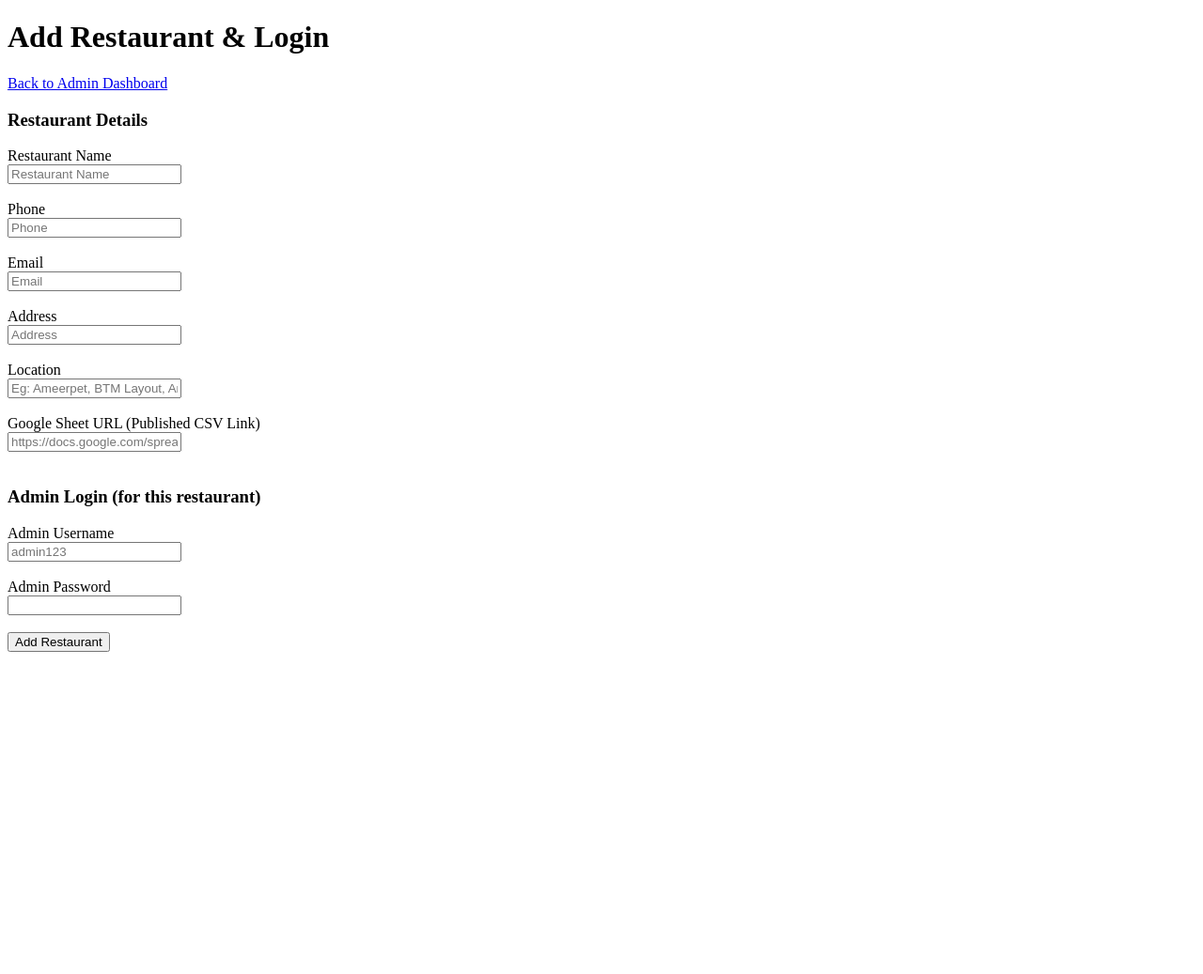
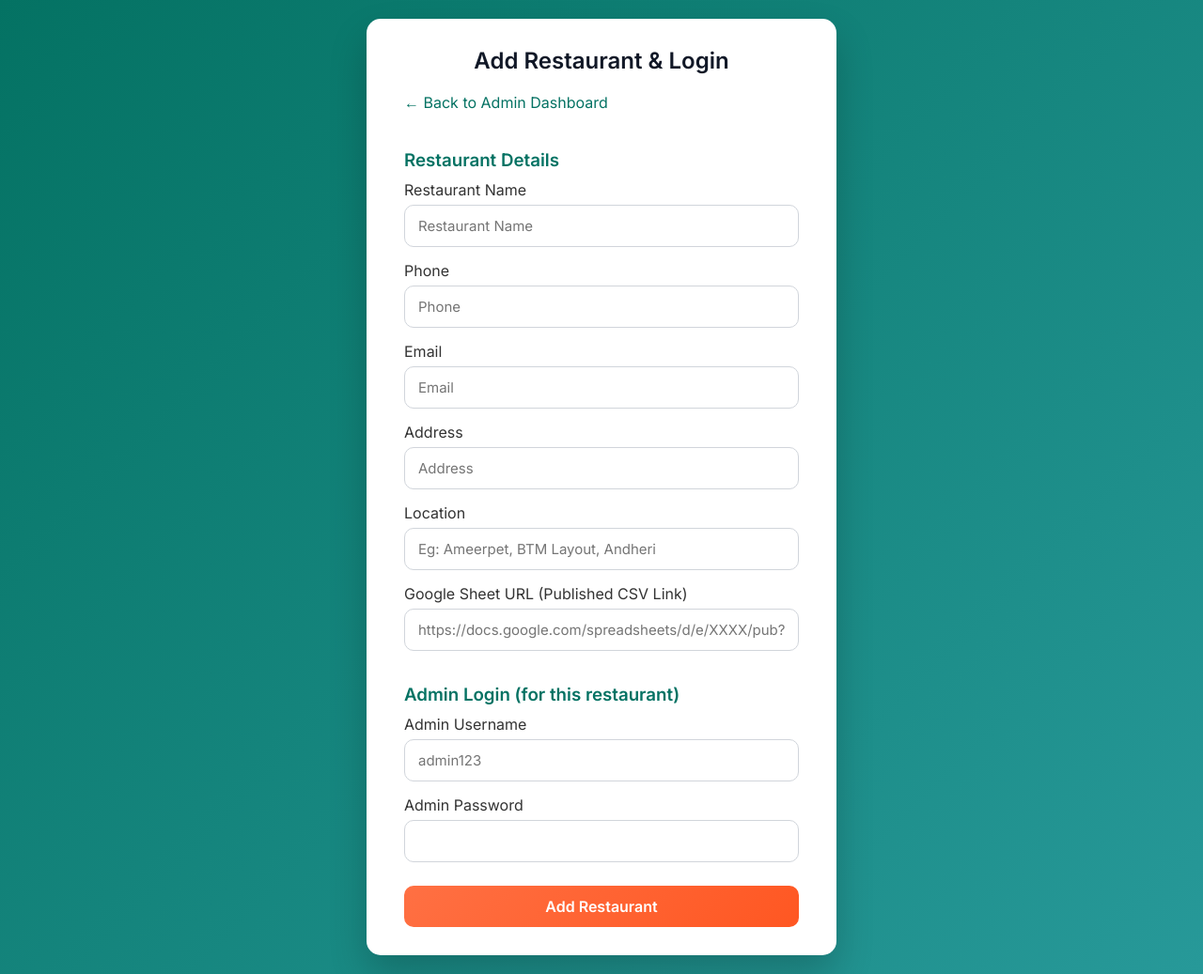
Before and after one commit to veera2121/delivery_webiste, a Flask app: page /admin/add_restaurant in a window 1280 px wide. Shown: the whole page at 94% size. Before the commit the page ends 694 px from the top, so only its background shows below. Run offline with Flask 3, Linux system fonts and the light colour scheme; the visitor is signed in with stand-in values (Sample User, id 1).

Commit message:
add chnages

```diff
--- a/app.py
+++ b/app.py
@@ -37,8 +37,23 @@ from models import (
 )
 
 # ================= APP =================
+# ================= APP =================
 app = Flask(__name__)
-app.config["SECRET_KEY"] = "my-super-secret-key-123"
+
+# 🔐 SECURITY & CSRF CONFIG
+app.config.update(
+    SECRET_KEY=os.getenv("SECRET_KEY", "my-super-secret-key-123"),
+    WTF_CSRF_ENABLED=True,
+    WTF_CSRF_TIME_LIMIT=3600,
+    SESSION_COOKIE_HTTPONLY=True,
+    SESSION_COOKIE_SAMESITE="Lax"
+)
+
+if os.getenv("FLASK_ENV") == "production":
+    app.config["SESSION_COOKIE_SECURE"] = True
+
+# 🔐 INIT CSRF (AFTER config)
+csrf = CSRFProtect(app)
 
 # ================= DATABASE =================
 db_url = os.getenv("DATABASE_URL")
@@ -81,7 +96,7 @@ socketio = SocketIO(
 # ================= BLUEPRINTS =================
 app.register_blueprint(users_bp, url_prefix="/users")
 
-socketio = SocketIO(app, cors_allowed_origins="*")
+
 # ------------------ UTILS ------------------
 def generate_otp():
     return str(secrets.randbelow(900000) + 100000)
@@ -104,8 +119,14 @@ def haversine(lat1, lon1, lat2, lon2):
     c = 2 * math.asin(math.sqrt(a))
     return R * c
 # ------------------ ADMIN CONFIG ------------------
-ADMIN_USERNAME = "admin"
-ADMIN_PASSWORD = "password123"
+
+# Admin credentials
+ADMIN_USERNAME = os.getenv("ADMIN_USERNAME", "admin")
+# Use the hashed password instead of plain text
+# Admin credentials
+ADMIN_USERNAME = os.getenv("ADMIN_USERNAME", "admin")  # default username
+ADMIN_PASSWORD_HASH ="scrypt:32768:8:1$KjIRJyvNzAIMkq3H$93b2da15188e769f503cc5c4285c7281bd8b42b774b320355f476652eafc983e994d285b434753ae852d8faabec936e50b8f63d43d8d0ffd8ab09b4614501661"
+
 app.permanent_session_lifetime = timedelta(hours=6)
 from flask import request
 from flask import request, session, render_template
@@ -113,7 +134,13 @@ from flask import request, session, render_template
 from datetime import datetime
 @app.route("/")
 def home():
-    selected_location = request.args.get("location", "").strip()
+       # Fetch all distinct locations from database
+    locations = db.session.query(Restaurant.location).distinct().all()
+    # Convert SQLAlchemy tuples to simple list
+    all_locations = [loc[0] for loc in locations]
+
+    # Do NOT select any by default
+    selected_location = ""  # placeholder will be shown
 
     # 🔹 Filter restaurants by selected location
     if selected_location:
@@ -761,15 +788,25 @@ def place_order():
 
 
 # ------------------ SUPER ADMIN ------------------
-@csrf.exempt
+
 @app.route("/admin/login", methods=["GET", "POST"])
 def admin_login():
+    if session.get("admin_logged_in"):
+        return redirect(url_for("admin_dashboard"))
+
     if request.method == "POST":
-        if request.form.get("username") == ADMIN_USERNAME and request.form.get("password") == ADMIN_PASSWORD:
+        username = request.form.get("username")
+        password = request.form.get("password")
+
+        if username == ADMIN_USERNAME and check_password_hash(ADMIN_PASSWORD_HASH, password):
             session["admin_logged_in"] = True
             return redirect(url_for("admin_dashboard"))
+
         flash("Invalid login", "danger")
+
     return render_template("admin_login.html")
+
+
 from datetime import datetime, timedelta
 from flask import session, redirect, url_for, render_template, request
 from models import Order, Restaurant, DeliveryPerson, db
@@ -933,12 +970,19 @@ def update_status(order_id):
     return redirect(url_for("restaurant_dashboard"))
 
 
-
 @app.route("/admin/logout")
 def admin_logout():
     session.pop("admin_logged_in", None)
+    flash("Logged out successfully", "success")
     return redirect(url_for("admin_login"))
-
+def admin_required(f):
+    @wraps(f)
+    def decorated_function(*args, **kwargs):
+        if not session.get("admin_logged_in"):
+            flash("You must be logged in as admin to access this page", "danger")
+            return redirect(url_for("admin_login"))
+        return f(*args, **kwargs)
+    return decorated_function
 # ------------------ RESTAURANT OWNER ------------------
 @app.route("/restaurant/login", methods=["GET", "POST"])
 def restaurant_login():
--- a/templates/add_restaurant.html
+++ b/templates/add_restaurant.html
@@ -3,45 +3,144 @@
 <head>
   <meta charset="UTF-8">
   <title>Add Restaurant & User</title>
+  <link href="https://fonts.googleapis.com/css2?family=Inter:wght@400;600&display=swap" rel="stylesheet">
+  <style>
+    * {
+      box-sizing: border-box;
+      margin: 0;
+      padding: 0;
+      font-family: 'Inter', system-ui, sans-serif;
+    }
+
+    body {
+      background: linear-gradient(135deg, #047263, #279999);
+      min-height: 100vh;
+      display: flex;
+      justify-content: center;
+      align-items: center;
+      padding: 20px;
+    }
+
+    .container {
+      background: #fff;
+      padding: 30px 40px;
+      border-radius: 15px;
+      max-width: 500px;
+      width: 100%;
+      box-shadow: 0 20px 40px rgba(0,0,0,0.2);
+    }
+
+    h1 {
+      font-size: 24px;
+      margin-bottom: 20px;
+      color: #111827;
+      text-align: center;
+    }
+
+    h3 {
+      margin-top: 20px;
+      margin-bottom: 10px;
+      color: #047263;
+      font-weight: 600;
+    }
+
+    label {
+      display: block;
+      margin-bottom: 6px;
+      font-weight: 500;
+      color: #333;
+    }
+
+    input {
+      width: 100%;
+      padding: 12px 14px;
+      margin-bottom: 15px;
+      border-radius: 10px;
+      border: 1px solid #d1d5db;
+      font-size: 15px;
+      transition: all 0.2s;
+    }
+
+    input:focus {
+      outline: none;
+      border-color: #047263;
+      box-shadow: 0 0 0 3px rgba(4,114,99,0.2);
+    }
+
+    button {
+      width: 100%;
+      padding: 12px;
+      background: linear-gradient(135deg, #ff7043, #ff5722);
+      border: none;
+      border-radius: 10px;
+      color: #fff;
+      font-size: 16px;
+      font-weight: 700;
+      cursor: pointer;
+      margin-top: 10px;
+      transition: all 0.2s;
+    }
+
+    button:hover {
+      transform: translateY(-2px);
+      box-shadow: 0 8px 20px rgba(255,87,34,0.35);
+    }
+
+    a {
+      display: inline-block;
+      margin-bottom: 20px;
+      color: #047263;
+      text-decoration: none;
+      font-weight: 500;
+    }
+
+    a:hover {
+      text-decoration: underline;
+    }
+
+    @media (max-width: 550px) {
+      .container {
+        padding: 20px;
+      }
+    }
+  </style>
 </head>
 <body>
+  <div class="container">
     <h1>Add Restaurant & Login</h1>
-  <a href="{{ url_for('admin_dashboard') }}">Back to Admin Dashboard</a>
+    <a href="{{ url_for('admin_dashboard') }}">← Back to Admin Dashboard</a>
 
     <form method="POST">
       <h3>Restaurant Details</h3>
 
-    <label>Restaurant Name</label><br>
-    <input type="text" name="name" placeholder="Restaurant Name" required><br><br>
+      <label>Restaurant Name</label>
+      <input type="text" name="name" placeholder="Restaurant Name" required>
 
-    <label>Phone</label><br>
-    <input type="text" name="phone" placeholder="Phone"><br><br>
+      <label>Phone</label>
+      <input type="text" name="phone" placeholder="Phone">
 
-    <label>Email</label><br>
-    <input type="email" name="email" placeholder="Email"><br><br>
+      <label>Email</label>
+      <input type="email" name="email" placeholder="Email">
 
-    <label>Address</label><br>
-    <input type="text" name="address" placeholder="Address"><br><br>
+      <label>Address</label>
+      <input type="text" name="address" placeholder="Address">
 
-    <!-- ⭐ REPLACED DROPDOWN → TEXT INPUT FOR EXACT LOCATION -->
-    <label>Location</label><br>
-    <input type="text" name="location" placeholder="Eg: Ameerpet, BTM Layout, Andheri" required><br><br>
+      <label>Location</label>
+      <input type="text" name="location" placeholder="Eg: Ameerpet, BTM Layout, Andheri" required>
 
-    <!-- Existing Field -->
-    <label>Google Sheet URL (Published CSV Link)</label><br>
-    <input type="text" name="sheet_url"
-       placeholder="https://docs.google.com/spreadsheets/d/e/XXXX/pub?output=csv"
-       required><br><br>
+      <label>Google Sheet URL (Published CSV Link)</label>
+      <input type="text" name="sheet_url" placeholder="https://docs.google.com/spreadsheets/d/e/XXXX/pub?output=csv" required>
 
       <h3>Admin Login (for this restaurant)</h3>
 
-    <label>Admin Username</label><br>
-    <input type="text" name="admin_username" placeholder="admin123" required><br><br>
+      <label>Admin Username</label>
+      <input type="text" name="admin_username" placeholder="admin123" required>
 
-    <label>Admin Password</label><br>
-    <input type="password" name="admin_password" required><br><br>
+      <label>Admin Password</label>
+      <input type="password" name="admin_password" required>
 
       <button type="submit">Add Restaurant</button>
     </form>
+  </div>
 </body>
 </html>
--- a/templates/base.html
+++ b/templates/base.html
@@ -4,7 +4,7 @@
  <head>
   <meta charset="UTF-8">
   <meta name="viewport" content="width=device-width, initial-scale=1.0">
-
+<meta name="csrf-token" content="{{ csrf_token() }}">
   <!-- ✅ SEO TITLE -->
   <title>{% block seo_title %}Food Delivery App{% endblock %}</title>
 
@@ -595,6 +595,7 @@ html {
 </head>
 <body>
 
+
   <!-- 🔹 Install App Button -->
   {% block install_button %}
   <button id="installApp" class="install-fab">
```
Also changed, not shown: templates/admin_login.html (+8 -0 lines), templates/index.html (+12 -2 lines). Lines whose indentation alone changed are shown as unchanged.
